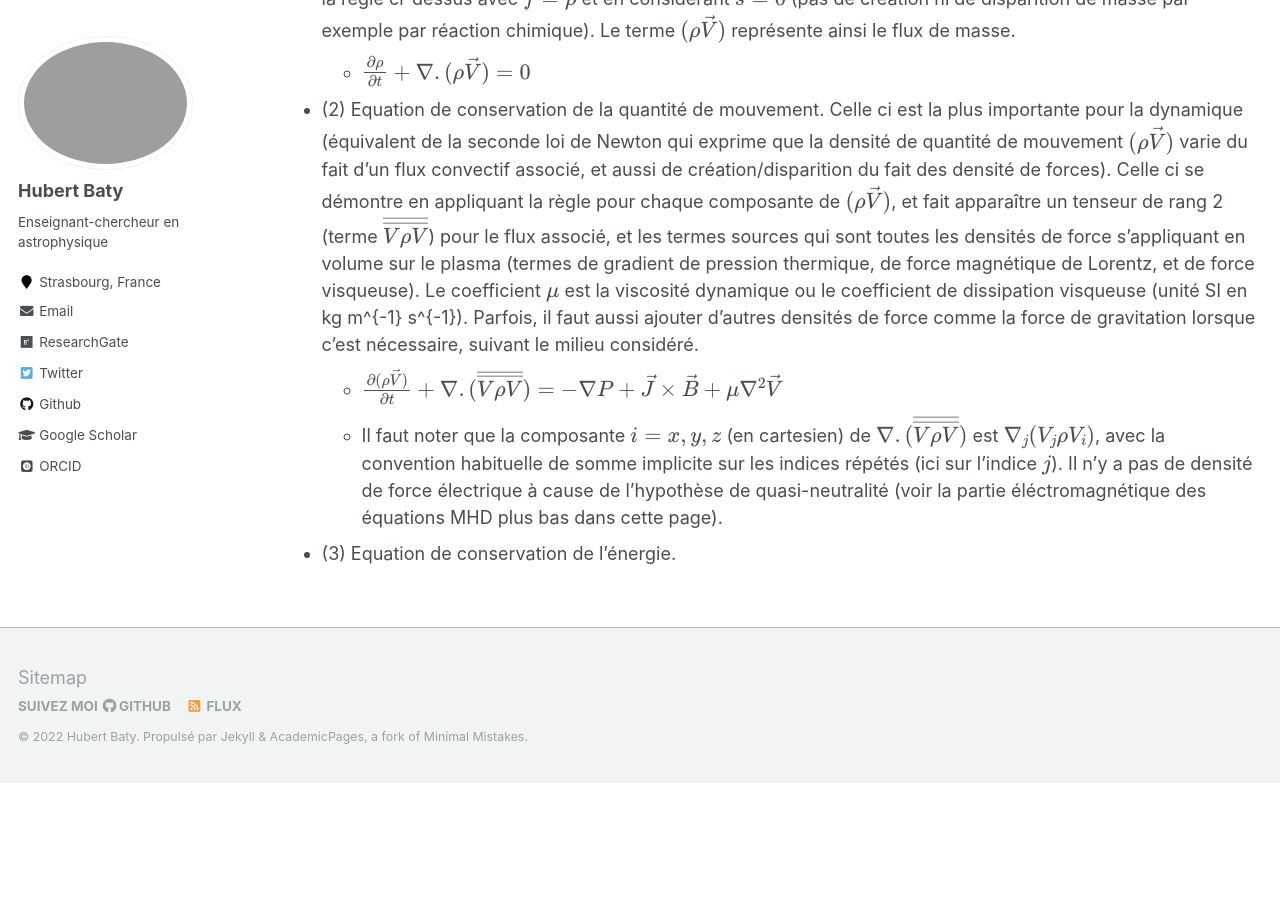
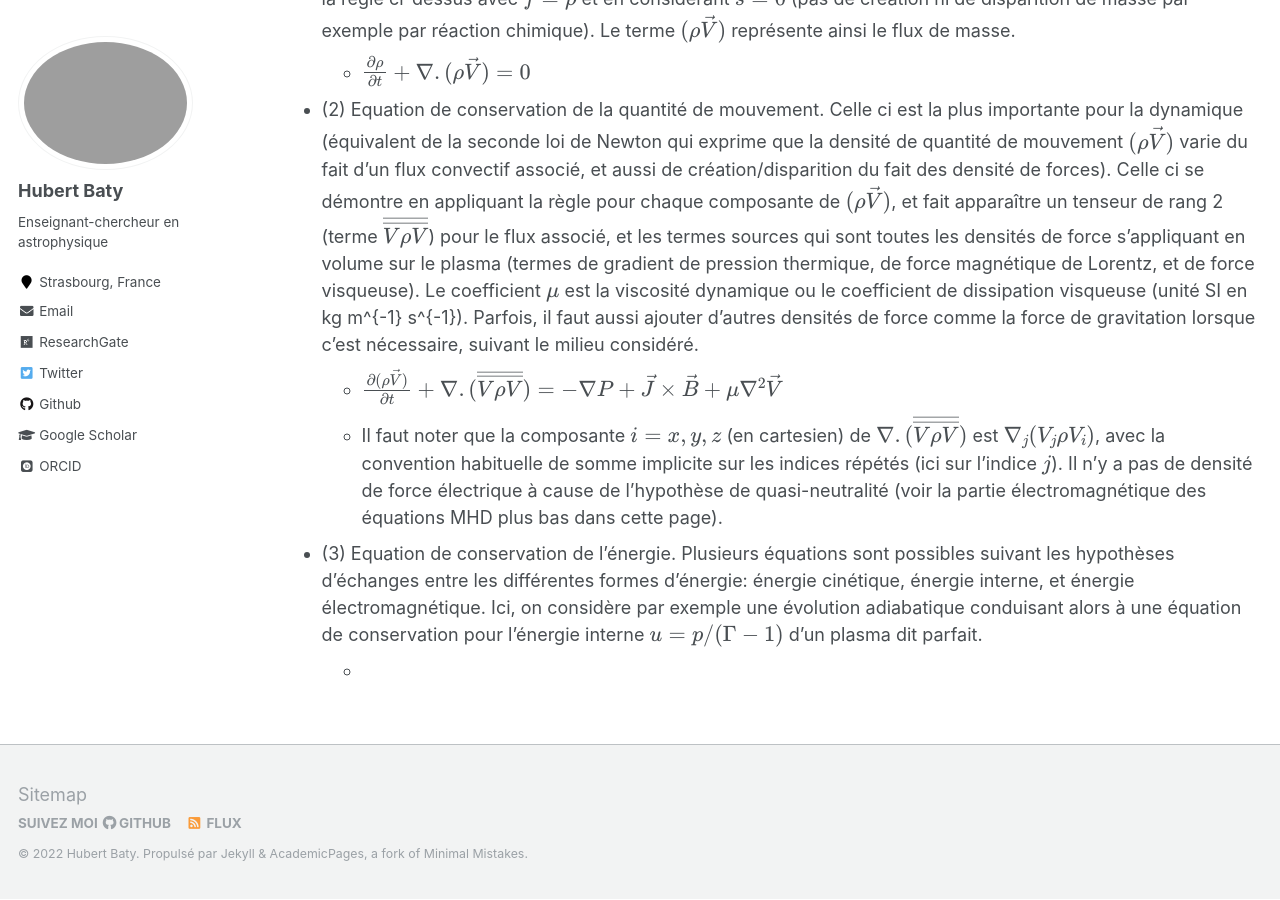
Before and after one commit to hubertbaty/hubertbaty.github.io, a Jekyll site: the page built from _pages/MHD.md, in a window 1280 px wide and 900 px high, scrolled down 545 px. Built offline with Jekyll 4.4.1, drawn with Linux system fonts in a browser that asks for light colours; some web fonts are replaced; formulas are drawn with MathJax 3; before the commit the page ends 1328 px from its top, so only the background shows below that.

Commit message:
Update MHD.md

```diff
--- a/_pages/MHD.md
+++ b/_pages/MHD.md
@@ -20,6 +20,8 @@ Les équations de base de la MHD
 * (2) Equation de conservation de la quantité de mouvement. Celle ci est la plus importante pour la dynamique (équivalent de la seconde loi de Newton qui exprime que la densité de quantité de mouvement $(\rho \vec V)$ varie du fait d'un flux convectif associé, et aussi de création/disparition du fait des densité de forces). Celle ci se démontre en appliquant la règle pour chaque composante de $(\rho \vec V)$, et fait apparaître un tenseur de rang 2 (terme $\overline{\overline {V \rho V }}$)
 pour le flux associé, et les termes sources qui sont toutes les densités de force s'appliquant en volume sur le plasma (termes de gradient de pression thermique, de force magnétique de Lorentz, et de force visqueuse). Le coefficient $\mu$ est la viscosité dynamique ou le coefficient de dissipation visqueuse (unité SI en kg m^{-1} s^{-1}). Parfois, il faut aussi ajouter d'autres densités de force comme la force de gravitation lorsque c'est nécessaire, suivant le milieu considéré.
   * $\frac {\partial (\rho \vec V)} {\partial t} + \nabla . ( \overline{\overline {V \rho V }} ) = - \nabla P + \vec J \times \vec B + \mu \nabla^2 \vec V $
-  * Il faut noter que la composante $i = x, y, z$ (en cartesien) de $\nabla . ( \overline{\overline {V \rho V }} )$ est $\nabla_j (V_j \rho V_i )$, avec la convention habituelle de somme implicite sur les indices répétés (ici sur l'indice $j$). Il n'y a pas de densité de force électrique à cause de l'hypothèse de quasi-neutralité (voir la partie éléctromagnétique des équations MHD plus bas dans cette page).
+  * Il faut noter que la composante $i = x, y, z$ (en cartesien) de $\nabla . ( \overline{\overline {V \rho V }} )$ est $\nabla_j (V_j \rho V_i )$, avec la convention habituelle de somme implicite sur les indices répétés (ici sur l'indice $j$). Il n'y a pas de densité de force électrique à cause de l'hypothèse de quasi-neutralité (voir la partie électromagnétique des équations MHD plus bas dans cette page).
 
-* (3) Equation de conservation de l'énergie.
+* (3) Equation de conservation de l'énergie. Plusieurs équations sont possibles suivant les hypothèses d'échanges entre les différentes formes d'énergie: énergie cinétique, énergie interne, et énergie électromagnétique. Ici, on considère par exemple une évolution adiabatique conduisant alors à une équation de conservation pour l'énergie interne
+$u = p/(\Gamma - 1)$ d'un plasma dit parfait.
+  *
```
